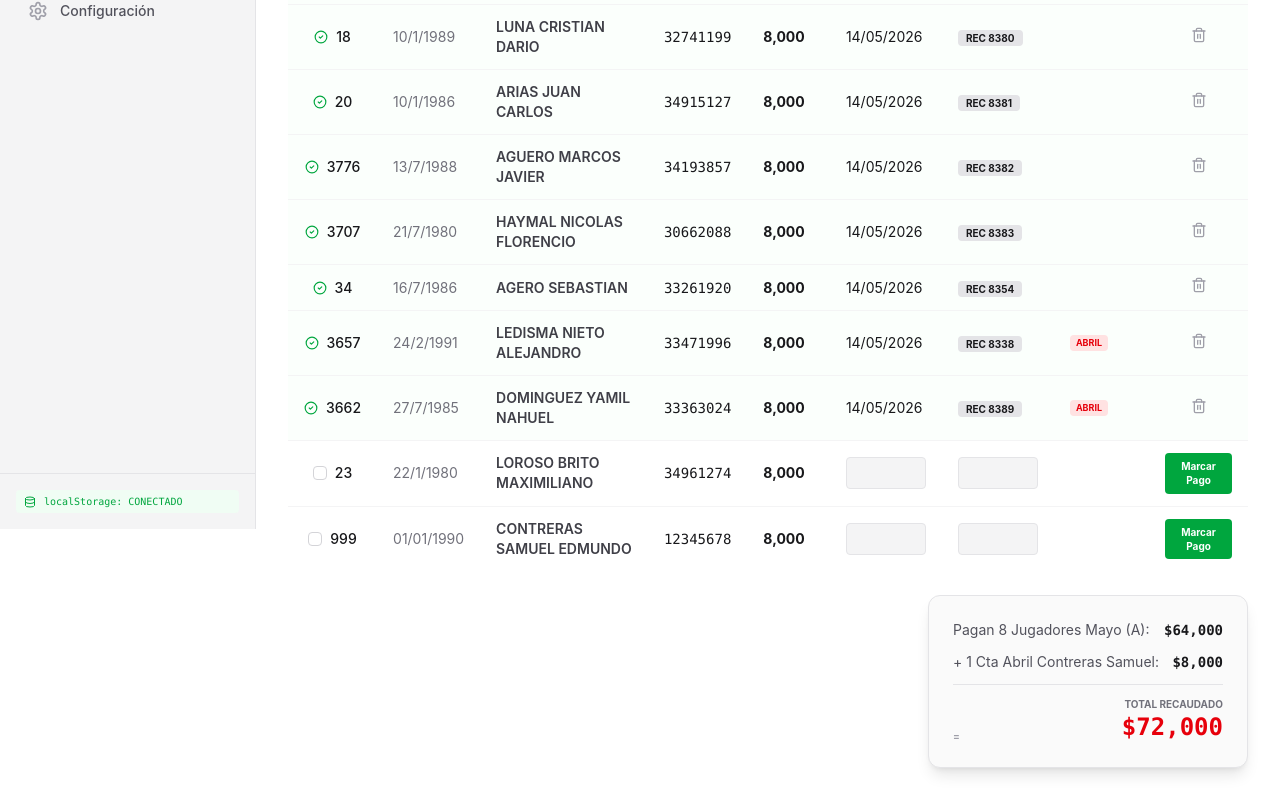
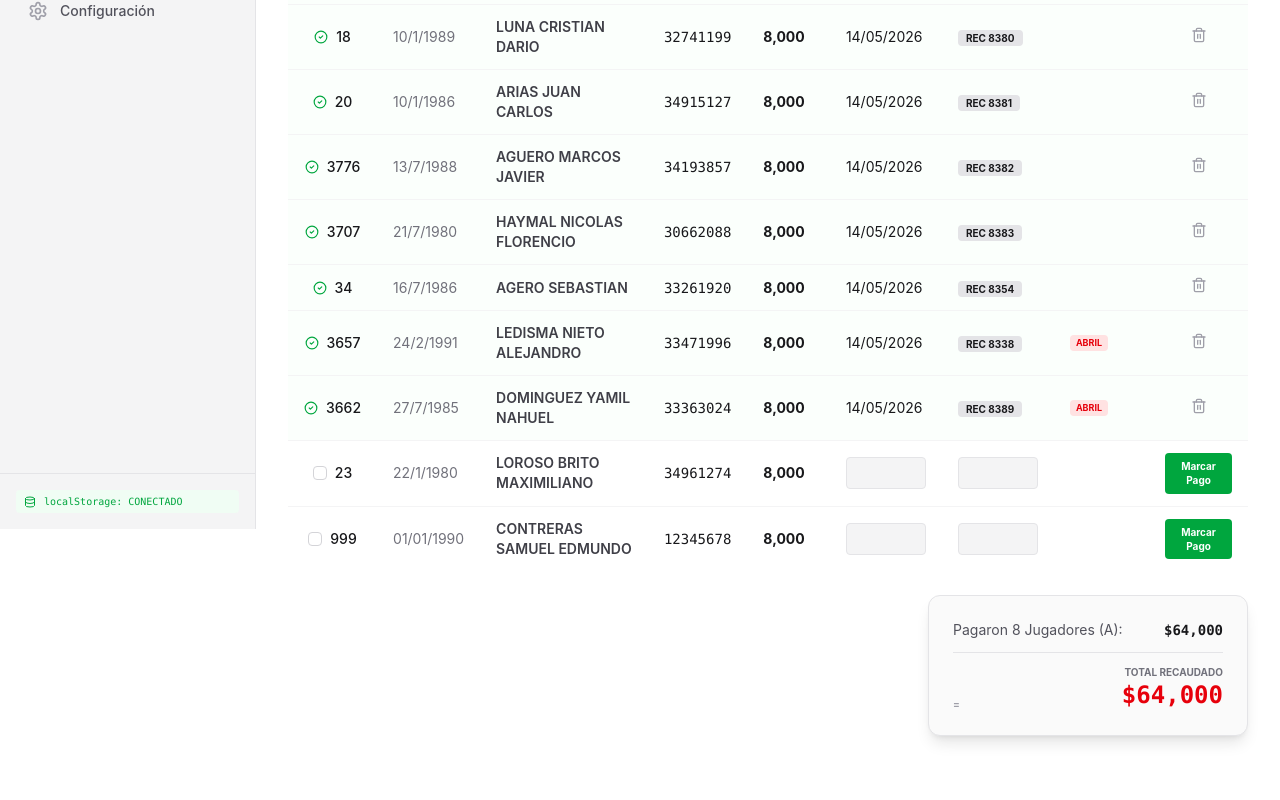
Before and after one commit to waltermarianoandrada-eng/wilson, a React (Vite) app: page / in a window 1280 px wide. Shown: the part 271-1071 px from the top of the page. After the commit the page ends 1039 px from the top, so only its background shows below. Built offline with nearby package versions, Linux system fonts and the light colour scheme.

Commit message:
fix: calculo dinamico de recaudacion en resumen y reportes

```diff
--- a/src/App.jsx
+++ b/src/App.jsx
@@ -74,19 +74,36 @@ const CategoriesView = () => {
   );
 };
 
-const ReportsView = () => (
+const ReportsView = () => {
+  const { pagos } = useApp();
+
+  const recaudacionPorMes = pagos.reduce((acc, pago) => {
+    acc[pago.mes] = (acc[pago.mes] || 0) + pago.monto;
+    return acc;
+  }, {});
+
+  return (
     <div className="card p-8 text-center space-y-4">
-    <div className="w-16 h-16 bg-green-100 text-green-600 rounded-full flex items-center justify-center mx-auto">
+      <div className="w-16 h-16 bg-green-100 dark:bg-green-900/30 text-green-600 dark:text-green-400 rounded-full flex items-center justify-center mx-auto">
         <BarChart3 size={32} />
       </div>
       <h2 className="text-xl font-bold">Reportes de Caja</h2>
-    <p className="text-zinc-500">Historial de recaudación mensual</p>
-    <div className="bg-zinc-50 p-4 rounded-lg text-left">
-      <div className="flex justify-between border-b py-2"><span>Mayo 2026</span> <span className="font-bold text-green-600">$152,000</span></div>
-      <div className="flex justify-between py-2 text-zinc-400"><span>Abril 2026</span> <span>-</span></div>
+      <p className="text-zinc-500">Historial de recaudación mensual global</p>
+      <div className="bg-zinc-50 dark:bg-zinc-800/50 p-4 rounded-lg text-left max-w-md mx-auto">
+        {Object.keys(recaudacionPorMes).length > 0 ? (
+          Object.keys(recaudacionPorMes).map(mes => (
+            <div key={mes} className="flex justify-between border-b border-zinc-200 dark:border-zinc-700 py-3 last:border-0">
+              <span className="font-medium text-zinc-700 dark:text-zinc-300">{mes} 2026</span>
+              <span className="font-bold text-green-600 font-mono">${recaudacionPorMes[mes].toLocaleString()}</span>
+            </div>
+          ))
+        ) : (
+          <p className="text-center text-zinc-500 py-4">No hay recaudación registrada aún.</p>
+        )}
       </div>
     </div>
   );
+};
 
 const ConfigView = () => {
   const { config, updateConfig } = useApp();
--- a/src/components/Summary.jsx
+++ b/src/components/Summary.jsx
@@ -2,42 +2,23 @@ import React from 'react';
 import { useApp } from '../context/AppContext';
 
 const Summary = () => {
-  const { pagos, categoriaActual, jugadores, config } = useApp();
-  const MONTOS_CUOTA = config.montosCuota;
+  const { pagos, categoriaActual, jugadores } = useApp();
 
-  const totalMayo = pagos
-    .filter(p => {
-      const jugador = jugadores.find(j => j.id === p.jugadorId);
-      return p.mes === "Mayo" && jugador?.categoria === categoriaActual;
-    })
-    .reduce((acc, curr) => acc + curr.monto, 0);
+  const pagosCategoria = pagos.filter(p => {
+    const jugador = jugadores.find(j => j.id === p.jugadorId);
+    return jugador?.categoria === categoriaActual && p.mes === "Mayo";
+  });
 
-  const countMayo = pagos
-    .filter(p => {
-      const jugador = jugadores.find(j => j.id === p.jugadorId);
-      return p.mes === "Mayo" && jugador?.categoria === categoriaActual;
-    }).length;
-
-  const totalAbril = pagos
-    .filter(p => p.pendientes.includes("Abril"))
-    .length * (MONTOS_CUOTA[categoriaActual] || MONTOS_CUOTA.DEFAULT); // Dinámico según categoría
-
-  const totalGeneral = totalMayo + totalAbril;
+  const totalRecaudado = pagosCategoria.reduce((acc, curr) => acc + curr.monto, 0);
 
   return (
     <div className="flex justify-end mt-6">
       <div className="bg-zinc-50 dark:bg-zinc-900 border border-zinc-200 dark:border-zinc-800 p-6 rounded-xl w-80 shadow-lg">
         <div className="space-y-3 text-sm">
           <div className="flex justify-between text-zinc-600 dark:text-zinc-400">
-            <span>Pagan {countMayo} Jugadores Mayo ({categoriaActual}):</span>
+            <span>Pagaron {pagosCategoria.length} Jugadores ({categoriaActual}):</span>
             <span className="font-mono font-bold text-zinc-900 dark:text-white">
-              ${totalMayo.toLocaleString()}
-            </span>
-          </div>
-          <div className="flex justify-between text-zinc-600 dark:text-zinc-400">
-            <span>+ 1 Cta Abril Contreras Samuel:</span>
-            <span className="font-mono font-bold text-zinc-900 dark:text-white">
-              ${(MONTOS_CUOTA[categoriaActual] || MONTOS_CUOTA.DEFAULT).toLocaleString()}
+              ${totalRecaudado.toLocaleString()}
             </span>
           </div>
           <div className="border-t border-zinc-200 dark:border-zinc-800 pt-3 flex justify-between items-end">
@@ -45,7 +26,7 @@ const Summary = () => {
             <div className="text-right">
               <p className="text-[10px] text-zinc-500 font-bold uppercase">Total Recaudado</p>
               <p className="text-2xl font-black text-red-600 font-mono">
-                ${(totalGeneral + (MONTOS_CUOTA[categoriaActual] || MONTOS_CUOTA.DEFAULT)).toLocaleString()}
+                ${totalRecaudado.toLocaleString()}
               </p>
             </div>
           </div>
```
Lines whose indentation alone changed are shown as unchanged.
